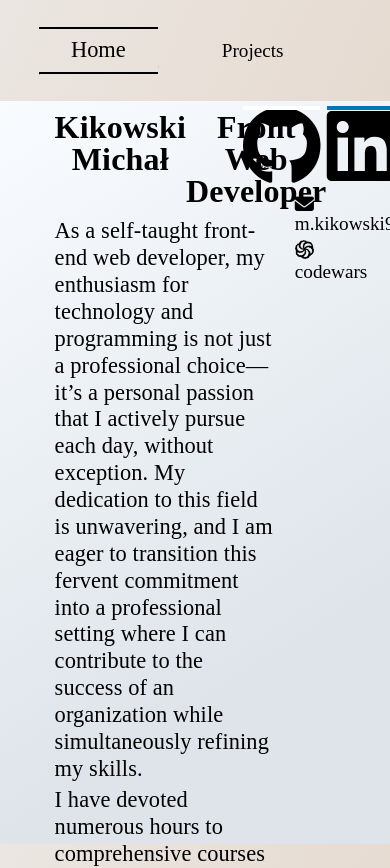
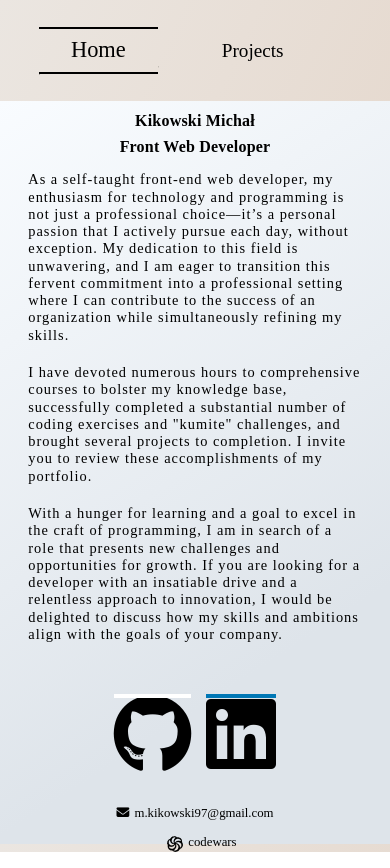
Before and after one commit to Safkiar/Safkiar, a website: page index.html in a window 390 px wide. Shown: the top 868 px of the page. Drawn offline with Linux system fonts and the light colour scheme.

Commit message:
sizing of home page

```diff
--- a/CSS/about.css
+++ b/CSS/about.css
@@ -16,6 +16,7 @@
   display: flex;
   flex-direction: column;
   position: relative;
+  background-color: rgba(0, 0, 0, 0.100);
 }
 
 .passion {
@@ -243,6 +244,6 @@ ul li:hover a::before {
     transform: translateX(-100%); Start off-screen on the left
   }
   100% {
-    transform: translateX(250%); /* Fully visible as it moves right */
+    transform: translateX(330%); /* Fully visible as it moves right */
   }
 }
--- a/CSS/index.css
+++ b/CSS/index.css
@@ -1,4 +1,7 @@
 :root {
+  /* show border */
+  --border: black 2px solid;
+  --border: none;
   /* spacing  */
   --spacing-sm: 8px;
   --spacing-md: 16px;
@@ -180,15 +183,18 @@ button:focus {
   height: 100%;
   width: 80%;
   padding-top: 1%;
+  border: var(--border);
 }
 .first__container__content {
   width: 80%;
   padding: 2% 5%;
+  border: var(--border);
 }
 
 .container__h1 {
   display: flex;
   justify-content: space-between;
+  border: var(--border);
 }
 
 .first__container__content h1 {
@@ -197,27 +203,32 @@ button:focus {
   text-align: center;
   font-weight: bold;
   letter-spacing: 0.2px;
+  border: var(--border);
 }
 .first__container__content h2 {
   font-size: 1.4rem;
   margin: 2% 0;
   letter-spacing: 0.1px;
   line-height: 120%;
+  border: var(--border);
 }
 
 .first__container__contact {
   width: 20%;
+  border: var(--border);
 }
 .curtain {
   position: relative;
   display: flex;
   justify-content: center;
+  border: var(--border);
 }
 .curtain li {
   position: relative;
   list-style: none;
   cursor: pointer;
   margin: 2% 5%;
+  border: var(--border);
 }
 .curtain li a {
   text-decoration: none;
@@ -225,6 +236,7 @@ button:focus {
 .curtain li a .fa-brands {
   font-size: 5em;
   color: #000000;
+  border: var(--border);
 }
 .curtain li a::before {
   font-family: "FontAwesome";
@@ -235,6 +247,7 @@ button:focus {
   height: 0;
   overflow: hidden;
   transition: 0.5s ease-in-out;
+  border: var(--border);
 }
 
 .curtain li:nth-child(1) a::before {
@@ -260,6 +273,7 @@ button:focus {
   margin-top: 10%;
   margin-left: 10%;
   margin-right: 3%;
+  border: var(--border);
 }
 
 .mail__link:hover {
@@ -271,7 +285,9 @@ button:focus {
 }
 
 .fa-sharp {
-  padding-right: 3%;
+  /* padding-right: 3%; */
+  border: var(--border);
+  margin-right: 2px;
 }
 
 a {
@@ -282,15 +298,143 @@ a {
   text-decoration: none;
   color: black;
   font-size: 1.2rem;
-  display: block;
+  display: flex;
   text-align: left;
   margin-top: 10%;
   margin-left: 10%;
   margin-right: 3%;
   cursor: pointer;
+  border: var(--border);
 }
 
 .codewars__icon {
-  width: 1.2rem;
-  margin-right: 1rem;
+  width: 1.4rem;
+  border: var(--border);
+  margin-right: 5px;
 }
+
+@media (max-width: 1760px) {
+  .mail__link {
+    font-size: 1rem;
+  }
+  .codewars__paragraph {
+    font-size: 1rem;
+  }
+
+  .curtain li a .fa-brands {
+    font-size: 4em;
+  }
+
+  .codewars__icon {
+    width: 1.2rem;
+  }
+
+  .curtain li a::before {
+    font-size: 4em;
+  }
+
+  .first__container__content h1 {
+    font-size: 1.5rem;
+  }
+
+  .first__container__content h2 {
+    font-size: 1.2rem;
+  }
+}
+
+@media (max-width: 1470px) {
+  .mail__link {
+    font-size: 0.8rem;
+  }
+  .codewars__paragraph {
+    font-size: 0.8rem;
+  }
+
+  .codewars__icon {
+    width: 1rem;
+  }
+
+  .curtain li a .fa-brands {
+    font-size: 3em;
+  }
+
+  .curtain li a::before {
+    font-size: 3em;
+  }
+
+  .first__container__content h1 {
+    font-size: 1.3rem;
+  }
+
+  .first__container__content h2 {
+    font-size: 1rem;
+  }
+}
+
+@media (max-width: 1200px) {
+  .container__home {
+    flex-direction: column;
+    align-items: center;
+  }
+  .first__container__contact {
+    width: 80%;
+    display: flex;
+    flex-direction: column;
+    align-items: center;
+    justify-content: center;
+  }
+
+  .mail__link {
+    width: auto;
+    margin: 10px auto;
+  }
+  .curtain {
+    margin: 20px 0px;
+  }
+
+  .curtain li a .fa-brands {
+    font-size: 5em;
+  }
+
+  .curtain li a::before {
+    font-size: 5em;
+  }
+}
+
+@media (max-width: 900px) {
+  .first__container__content h1 {
+    font-size: 1rem;
+  }
+
+  .first__container__content h2 {
+    font-size: 0.9rem;
+    letter-spacing: 1px;
+    margin-bottom: 20px;
+  }
+}
+
+@media (max-width: 560px) {
+  .container__h1 {
+    display: flex;
+    flex-direction: column;
+  }
+  .container__home {
+    width: 95%;
+  }
+
+  .first__container__content {
+    width: 100%;
+  }
+} /* .container__home
+
+.container__h1
+.first__container__content
+h1;
+.first__container__content h2;
+.first__container__contact;
+.curtain;
+.curtain li;
+.curtain li a .fa-brands;
+.curtain li a::before;
+
+.codewars__paragraph */
```
Also changed, not shown: index.html (+2 -1 lines).
